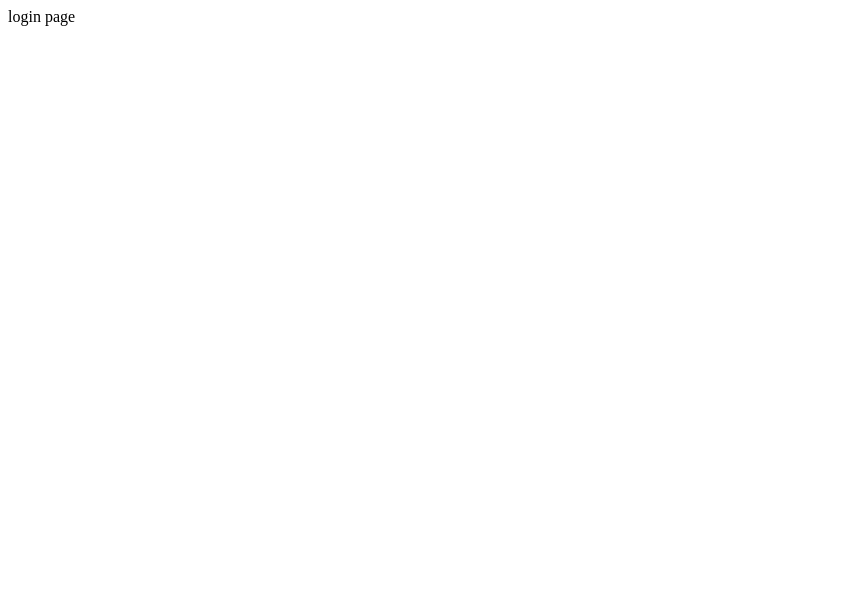
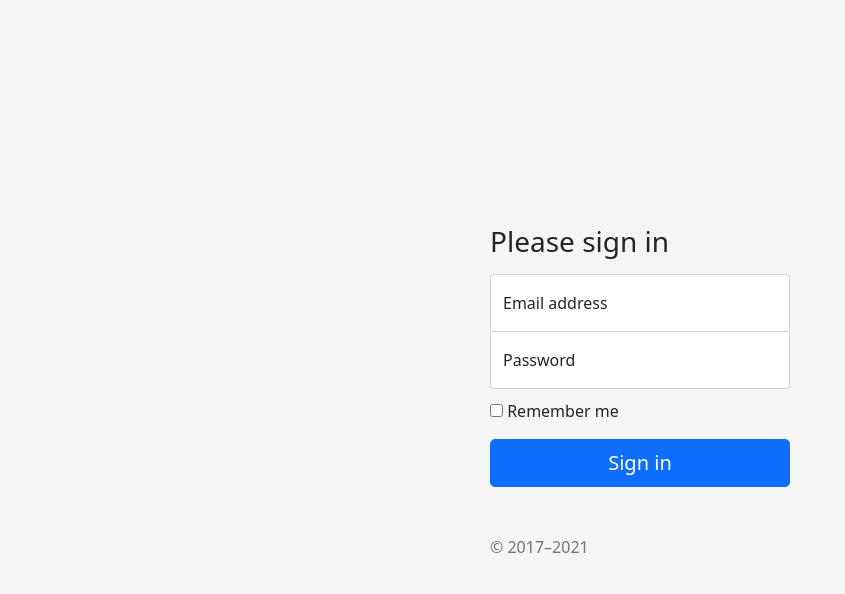
Before and after one commit to juhyun1011/turtlegram_frontend, a plain HTML site: page login.html in a window 1280 px wide. Shown: the whole page, without its empty margins (0-845 px from the left). Drawn offline with nearby package versions, Linux system fonts and the light colour scheme.

Commit message:
Create login html&js

```diff
--- a/login.html
+++ b/login.html
@@ -2,14 +2,45 @@
 <html lang="en">
 
 <head>
-    <meta charset="UTF-8">
-    <meta http-equiv="X-UA-Compatible" content="IE=edge">
-    <meta name="viewport" content="width=, initial-scale=1.0">
+    <meta charset="UTF-8" />
+    <meta http-equiv="X-UA-Compatible" content="IE=edge" />
+    <meta name="viewport" content="width=device-width, initial-scale=1.0" />
+    <!-- CSS only -->
+    <link href="https://cdn.jsdelivr.net/npm/bootstrap@5.1.3/dist/css/bootstrap.min.css" rel="stylesheet"
+        integrity="sha384-1BmE4kWBq78iYhFldvKuhfTAU6auU8tT94WrHftjDbrCEXSU1oBoqyl2QvZ6jIW3" crossorigin="anonymous" />
+    <link rel="stylesheet" href="style.css" />
+    <script src="login.js"></script>
     <title>Turtlegram</title>
 </head>
 
 <body>
-    login page
+    <main class="form-signin">
+        <form>
+            <h1 class="h3 mb-3 fw-normal">Please sign in</h1>
+
+            <div class="form-floating">
+                <input type="email" class="form-control" id="floatingInput" placeholder="name@example.com" />
+                <label for="floatingInput">Email address</label>
+            </div>
+            <div class="form-floating">
+                <input type="password" class="form-control" id="floatingPassword" placeholder="Password" />
+                <label for="floatingPassword">Password</label>
+            </div>
+
+            <div class="checkbox mb-3">
+                <label>
+                    <input type="checkbox" value="remember-me" /> Remember me
+                </label>
+            </div>
+            <button class="w-100 btn btn-lg btn-primary" type="button" onclick="handleSignin()">
+                Sign in
+            </button>
+            <p class="mt-5 mb-3 text-muted">© 2017–2021</p>
+        </form>
+    </main>
+    <script src="https://cdn.jsdelivr.net/npm/bootstrap@5.1.3/dist/js/bootstrap.bundle.min.js"
+        integrity="sha384-ka7Sk0Gln4gmtz2MlQnikT1wXgYsOg+OMhuP+IlRH9sENBO0LRn5q+8nbTov4+1p"
+        crossorigin="anonymous"></script>
 </body>
 
 </html>
```
Also changed, not shown: login.js (added).
